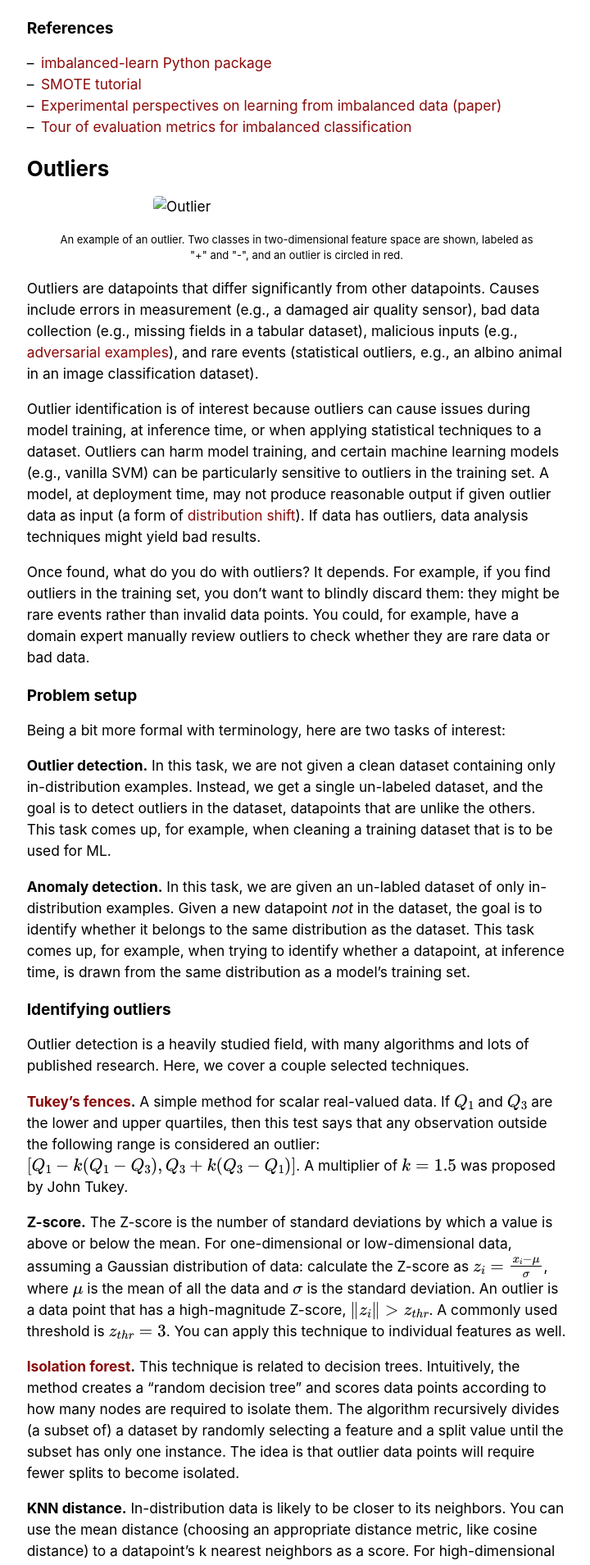
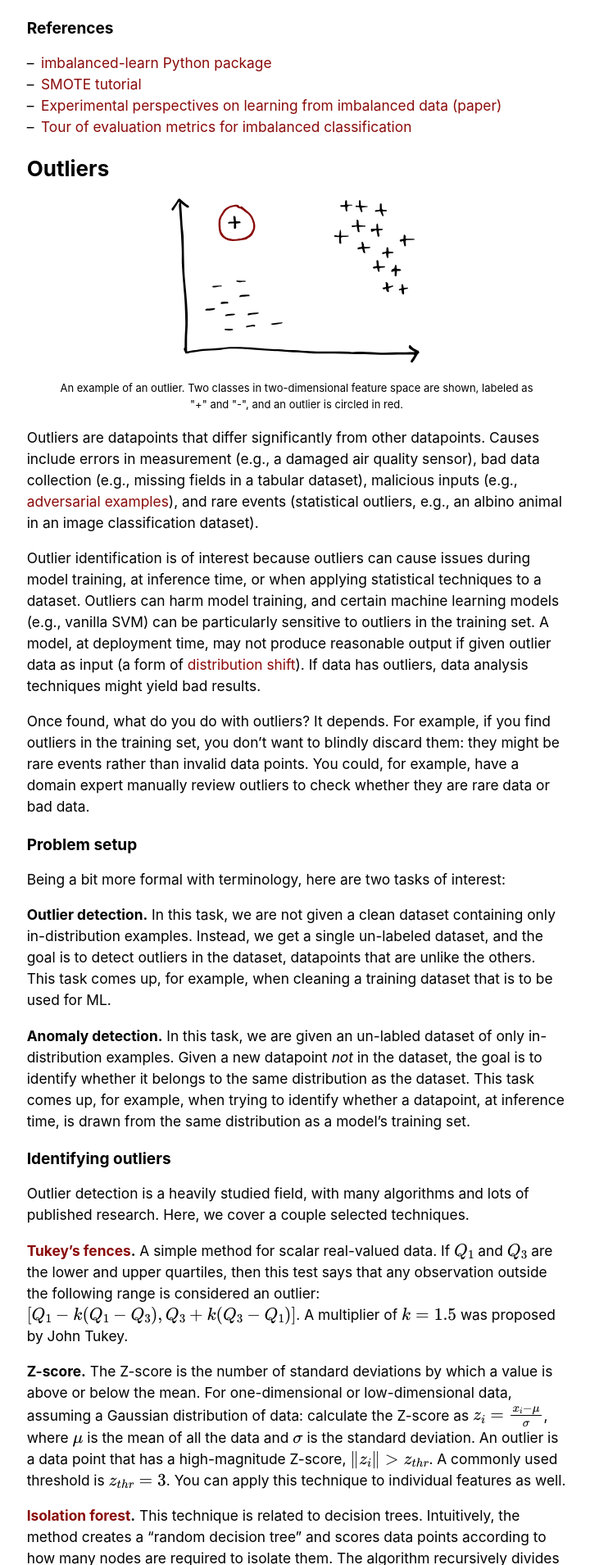
Before and after one commit to dcai-course/dcai-course, a Jekyll site: the page built from _2024/imbalance-outliers-shift.md, in a window 1280 px wide. Shown: the part 2748-4657 px from the top of the page at 82% size, without its empty margins (278-998 px from the left). Built offline with Jekyll 4.4.1, drawn with Linux system fonts in a browser that asks for light colours.

Commit message:
Fix broken links

```diff
--- a/_2024/imbalance-outliers-shift.md
+++ b/_2024/imbalance-outliers-shift.md
@@ -73,7 +73,7 @@ These techniques can be combined. For example, the SMOTE authors note that the c
 
 # Outliers
 
-{% include scaled_image.html alt="Outlier" src="/lectures/imbalance-outliers-shift/outlier.svg" width="350" %}
+{% include scaled_image.html alt="Outlier" src="outlier.svg" width="350" %}
 
 <p class="small center">An example of an outlier. Two classes in two-dimensional feature space are shown, labeled as "+" and "-", and an outlier is circled in red.</p>
 
@@ -121,7 +121,7 @@ You'll notice that many outlier detection techniques involve computing a score f
 
 # Distribution shift
 
-{% include scaled_image.html alt="Distribution shift" src="/lectures/imbalance-outliers-shift/distribution-shift.svg" width="450" %}
+{% include scaled_image.html alt="Distribution shift" src="distribution-shift.svg" width="450" %}
 
 <p class="small center">An example of extreme distribution shift (in particular, covariate shift / data shift) in a hand-written digit classification task. A classifier is trained on Arabic numerals labeled 0&ndash;9, while it is evaluated on the Roman numerals 0&ndash;9. It is likely to have extremely poor performance.</p>
 
@@ -133,7 +133,7 @@ Distribution shift is a challenging problem that occurs when the joint distribut
 
 Covariate shift occurs when $$p(\mathbf{x})$$ changes between train and test, but $$p(y \mid \mathbf{x})$$ does not. In other words, the distribution of inputs changes between train and test, but the relationship between inputs and outputs does not change.
 
-{% include scaled_image.html alt="Covariate shift" src="/lectures/imbalance-outliers-shift/covariate-shift.svg" width="500" %}
+{% include scaled_image.html alt="Covariate shift" src="covariate-shift.svg" width="500" %}
 
 <p class="small center">When the distribution of training data and test data differ significantly, a learned model can fit training data well but perform poorly on test data.</p>
 
@@ -147,7 +147,7 @@ Examples of covariate shift:
 
 Concept shift occurs when $$p(y \mid \mathbf{x})$$ changes between train and test, but $$p(\mathbf{x})$$ does not. In other words, the input distribution does not change, but the relationship between inputs and outputs does. This can be one of the most difficult types of distribution shift to detect and correct.
 
-{% include scaled_image.html alt="Concept shift" src="/lectures/imbalance-outliers-shift/concept-shift.svg" width="500" %}
+{% include scaled_image.html alt="Concept shift" src="concept-shift.svg" width="500" %}
 
 <p class="small center">Concept shift in a two-class dataset with two-dimensional features. Data points, drawn as "x"s are color-coded by class (red/green), and the decision boundary is shown in purple. The input distribution is exactly identical between train and test, but the relationship between input and output has changed.</p>
 
```
Also changed, not shown: _2023/imbalance-outliers-shift.md (+4 -4 lines).
